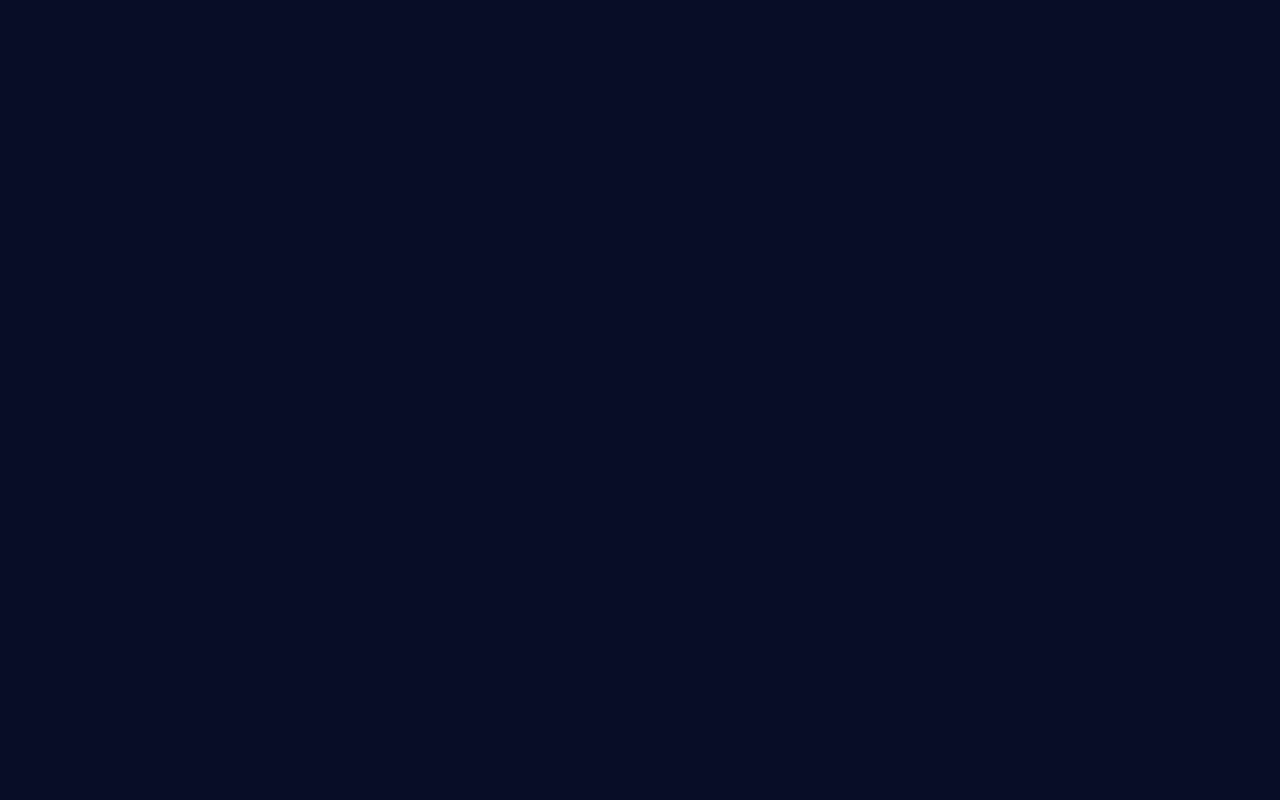
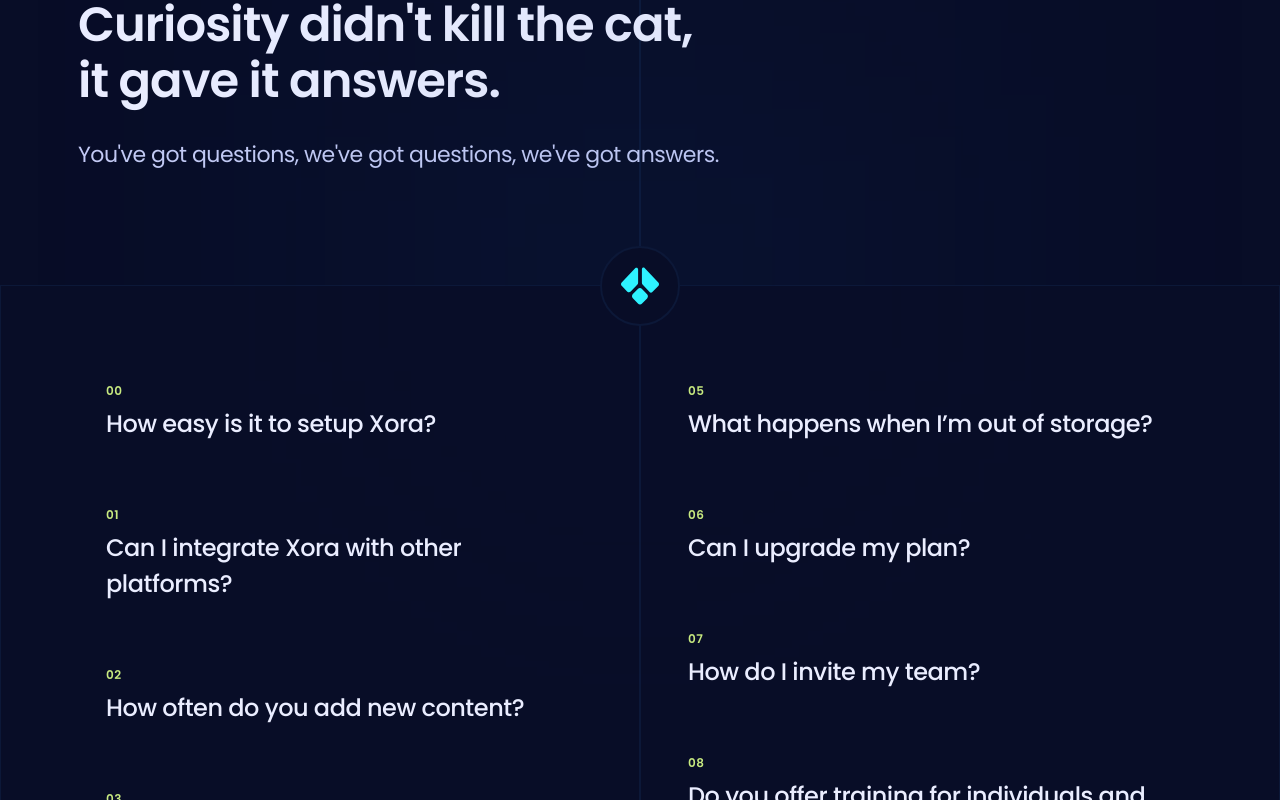
Before and after one commit to Rahul1-design/SaaS-App-Landing-Page, a React (Vite) app: page / in a window 1280 px wide. Shown: the part 3180-3980 px from the top of the page. Before the commit the page ends 3065 px from the top, so only its background shows below. Built offline with nearby package versions, Linux system fonts and the light colour scheme.

Commit message:
Add Faq section with dynamic content and FaqItem component for improved user support

```diff
--- a/src/App.jsx
+++ b/src/App.jsx
@@ -3,6 +3,7 @@
 import Hero from './sections/Hero';
 import Features from './sections/Features';
 import Pricing from './sections/Pricing';
+import Faq from './sections/Faq';
 
 const App = () => {
   return (
@@ -11,6 +12,7 @@
       <Hero />
       <Features />
       <Pricing />
+      <Faq />
     </main>
   );
 };
--- /dev/null
+++ b/src/components/FaqItem.jsx
@@ -0,0 +1,32 @@
+import clsx from 'clsx';
+import React, { useState } from 'react';
+
+const FaqItem = ({ item, index }) => {
+  const [activeId, setActiveId] = useState(null);
+  const active = activeId === item.id;
+  return (
+    <div className="relative z-2 mb-16">
+      <div
+        className="group relative flex cursor-pointer items-center justify-content gap-10 px-7"
+        onClick={() => {}}
+      >
+        <div className="flex-1 ">
+          <div className="small-compact mb-1.5 text-p3 max-lg:hidden">
+            {index < 10 ? '0' : ''}
+            {index}
+          </div>
+          <div
+            className={clsx(
+              'h6 text-p4 transition-colors duration-500 max-md:flex max-md:min-h-20 max-md:items-center',
+              active && 'max-lg:text-p1 '
+            )}
+          >
+            {item.question}
+          </div>
+        </div>
+      </div>
+    </div>
+  );
+};
+
+export default FaqItem;
--- /dev/null
+++ b/src/sections/Faq.jsx
@@ -0,0 +1,46 @@
+import { Element } from 'react-scroll';
+import { faq } from '../constants';
+import FaqItem from '../components/FaqItem';
+
+const Faq = () => {
+  const halfLength = Math.floor(faq.length / 2);
+  return (
+    <section>
+      <Element name="faq" className="relative">
+        <div className="container relative z-2 py-28">
+          <div>
+            <h3 className="h3 max-md:h5 max-w-640 max-lg:max-w-md mb-7 text-p4">
+              Curiosity didn't kill the cat, it gave it answers.
+            </h3>
+            <p className="body-1 max-lg:max-w-sm">
+              You've got questions, we've got questions, we've got answers.
+            </p>
+          </div>
+
+          <div className="faq-line_after w-0.5 h-full absolute left-[calc(50%-1px)] top-0 -z-1 bg-s2" />
+        </div>
+        <div className="faq-glow_before relative z-2 border border-s2 bg-s1 ">
+          <div className="container flex gap-10 max-lg:block">
+            <div className="rounded-half absolute -top-10 left-[calc(50%-40px)] z-4 flex size-20 items-center justify-center border-2 border-s2 bg-s1">
+              <img src="/images/faq-logo.svg" alt="logo" className="size-1/2" />
+            </div>
+            <div className="relative flex-1 pt-24">
+              {faq.slice(0, halfLength).map((item, index) => (
+                <FaqItem key={item.id} item={item} index={index} />
+              ))}
+            </div>
+            <div className="relative flex-1 lg:pt-24">
+              {faq.slice(halfLength).map((item, index) => (
+                <FaqItem key={item.id} item={item} index={halfLength + index} />
+              ))}
+            </div>
+          </div>
+
+          <div className="faq-lin_after absolute left-[calc(50%-1px)] top-0 -z-1 h-full w-0.5 bg-s2 max-lg:hidden" />
+        </div>
+      </Element>
+    </section>
+  );
+};
+
+export default Faq;
```
